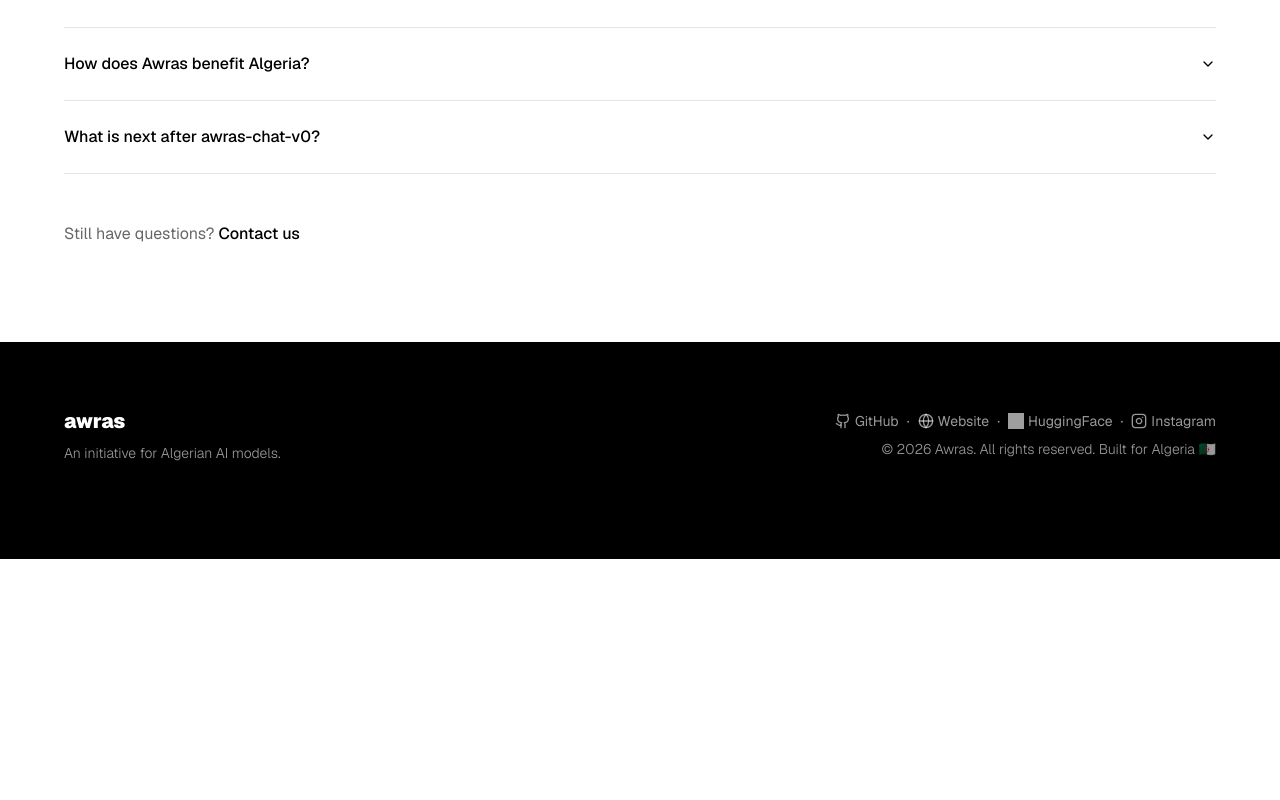
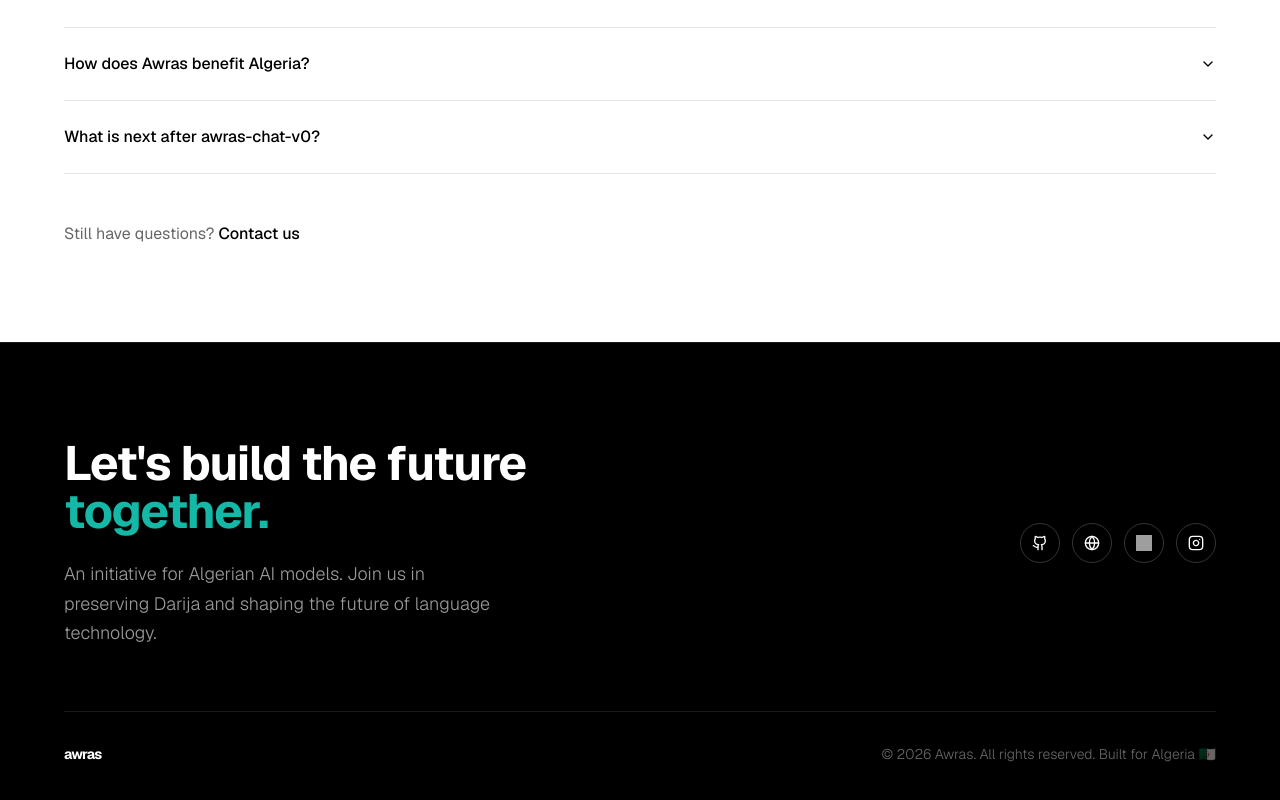
Before and after one commit to awras-ai/awras-web, a Next.js app in the folder frontend/: page / in a window 1280 px wide. Shown: the part 2829-3629 px from the top of the page. Before the commit the page ends 3388 px from the top, so only its background shows below. Built offline with nearby package versions, Linux system fonts and the light colour scheme; grey boxes are pictures that could not be loaded.

Commit message:
style : better fotter

```diff
--- a/frontend/components/footer.tsx
+++ b/frontend/components/footer.tsx
@@ -3,62 +3,70 @@
 
 export function Footer() {
   return (
-    <footer className="bg-black text-white border-t border-black/20 py-16 px-4">
+    <footer className="bg-black text-white border-t border-white/10 py-16 md:py-24 px-4 sm:px-6 lg:px-8">
       <div className="max-w-6xl mx-auto">
-        <div className="grid grid-cols-1 md:grid-cols-2 gap-8 mb-8">
-          {/* Left Column - Logo & Description */}
-          <div>
-            <div className="flex items-center gap-3 mb-2">
-              <span className="font-black text-xl">awras</span>
-            </div>
-            <p className="text-sm text-white/60 font-light">
-              An initiative for Algerian AI models.
+
+        <div className="grid grid-cols-1 md:grid-cols-2 gap-12 mb-16">
+          {/* Left Column */}
+          <div className="space-y-6">
+            <h2 className="text-4xl md:text-5xl font-bold tracking-tight">
+              Let&apos;s build the future{" "}
+              <span style={{ color: "#14b8a6" }}>together.</span>
+            </h2>
+            <p className="text-lg text-white/60 font-light leading-relaxed max-w-md">
+              An initiative for Algerian AI models. Join us in preserving Darija
+              and shaping the future of language technology.
             </p>
           </div>
 
-          {/* Right Column - Links & Copyright */}
-          <div className="flex flex-col items-start md:items-end justify-center">
-            <div className="flex items-center gap-2 text-sm text-white/60 mb-2">
+          {/* Right Column */}
+          <div className="flex flex-col md:items-end justify-center gap-8">
+            {/* Social Icons */}
+            <div className="flex items-center gap-3">
               <Link
                 href="https://github.com/awras-ai"
                 target="_blank"
-                className="hover:text-white transition-colors flex items-center gap-1"
+                className="w-10 h-10 rounded-full border border-white/20 flex items-center justify-center hover:border-[#14b8a6] hover:text-[#14b8a6] transition-colors"
+                aria-label="GitHub"
               >
                 <Github className="h-4 w-4" />
-                GitHub
               </Link>
-              <span>·</span>
               <Link
                 href="#"
-                className="hover:text-white transition-colors flex items-center gap-1"
+                className="w-10 h-10 rounded-full border border-white/20 flex items-center justify-center hover:border-[#14b8a6] hover:text-[#14b8a6] transition-colors"
+                aria-label="Website"
               >
                 <Globe className="h-4 w-4" />
-                Website
               </Link>
-              <span>·</span>
               <Link
                 href="https://huggingface.co/awras"
                 target="_blank"
-                className="hover:text-white transition-colors flex items-center gap-1"
+                className="w-10 h-10 rounded-full border border-white/20 flex items-center justify-center hover:border-[#14b8a6] hover:text-[#14b8a6] transition-colors"
+                aria-label="HuggingFace"
               >
-                <img src="/hf-logo.svg" alt="HuggingFace" className="h-4 w-4" />
-                HuggingFace
+                <img src="/hf-logo.svg" alt="" className="h-4 w-4" />
               </Link>
-              <span>·</span>
               <Link
                 href="https://www.instagram.com/awras.ai/"
                 target="_blank"
-                className="hover:text-white transition-colors flex items-center gap-1"
+                className="w-10 h-10 rounded-full border border-white/20 flex items-center justify-center hover:border-[#14b8a6] hover:text-[#14b8a6] transition-colors"
+                aria-label="Instagram"
               >
                 <Instagram className="h-4 w-4" />
-                Instagram
               </Link>
             </div>
-            <p className="text-sm text-white/60 font-light">
-              © {new Date().getFullYear()} Awras. All rights reserved. Built
-              for Algeria 🇩🇿
-            </p>
+
+
           </div>
+        </div>
+
+        {/* Bottom Bar */}
+        <div className="border-t border-white/10 pt-8 flex flex-col md:flex-row justify-between items-center gap-4">
+          <span className="text-sm font-bold tracking-tighter">awras</span>
+          <p className="text-sm text-white/40 font-light">
+            © {new Date().getFullYear()} Awras. All rights reserved. Built for
+            Algeria 🇩🇿
+          </p>
         </div>
       </div>
     </footer>
```
